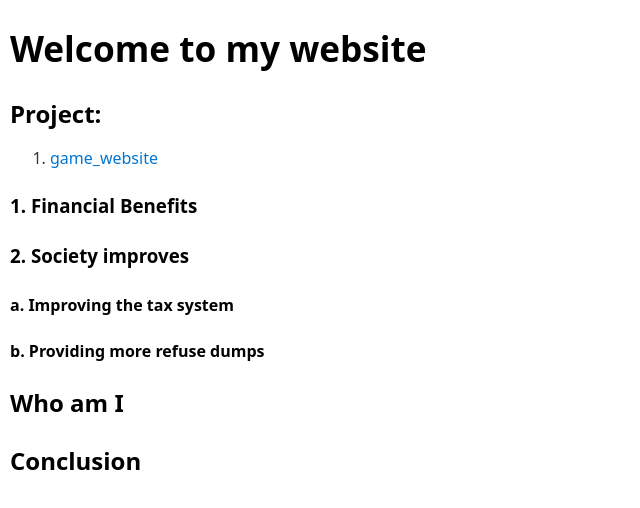
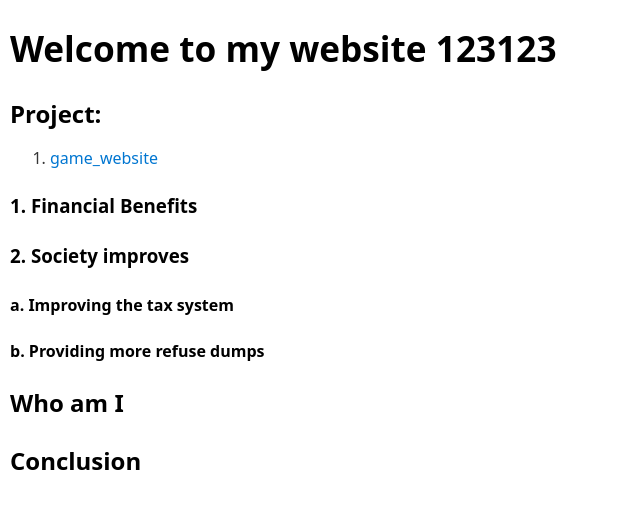
Before and after one commit to polymorphier/polymorphier.github.io, a plain HTML site: page index.html in a window 1280 px wide. Shown: the whole page, without its empty margins (0-640 px from the left). Drawn offline with Linux system fonts and the light colour scheme.

```diff
--- a/index.html
+++ b/index.html
@@ -13,7 +13,7 @@
   </head>
   <body>
     <main>
-        <h1>Welcome to my website</h1>
+        <h1>Welcome to my website 123123</h1>
 
         <h2>Project: </h2>
 
```
